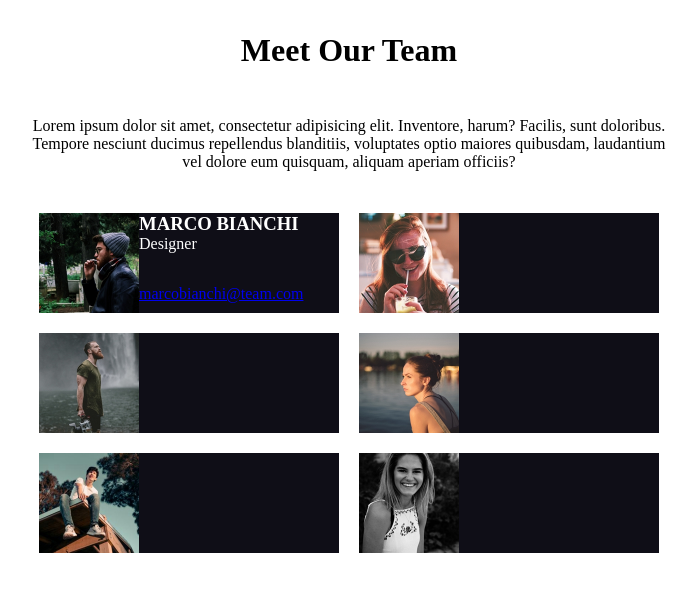
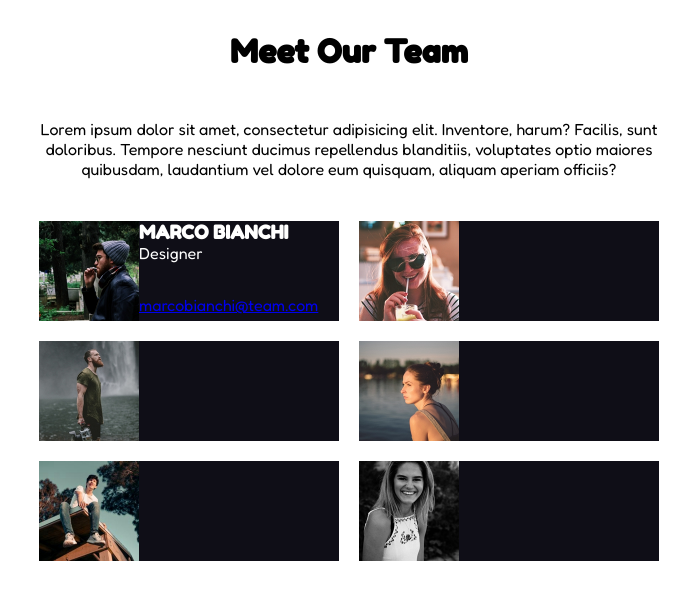
Before and after one commit to Vergefio/html-css-float-cards, a plain HTML site: page index.html in a window 1280 px wide. Shown: the whole page, without its empty margins (291-987 px from the left). Drawn offline with Linux system fonts and the light colour scheme.

Commit message:
[add] stili font

```diff
--- a/css/style.css
+++ b/css/style.css
@@ -11,6 +11,7 @@ body {
 }
 
 h1 {
+  font-family: 'Fredoka One', cursive;
   text-align: center;
   padding-top: 2rem;
   padding-bottom: 3rem;
@@ -18,6 +19,16 @@ h1 {
 
 h3 {
   text-transform: uppercase;
+  font-family: 'Fredoka One', cursive;
+}
+
+p {
+  padding-bottom: 2rem;
+  font-family: 'Fredoka', sans-serif;
+}
+
+a{
+  font-family: 'Fredoka', sans-serif;
 }
 
 body,
@@ -25,9 +36,6 @@ span {
   text-align: center;
 }
 
-p {
-  padding-bottom: 2rem;
-}
 
 .box {
   width: 300px;
```
